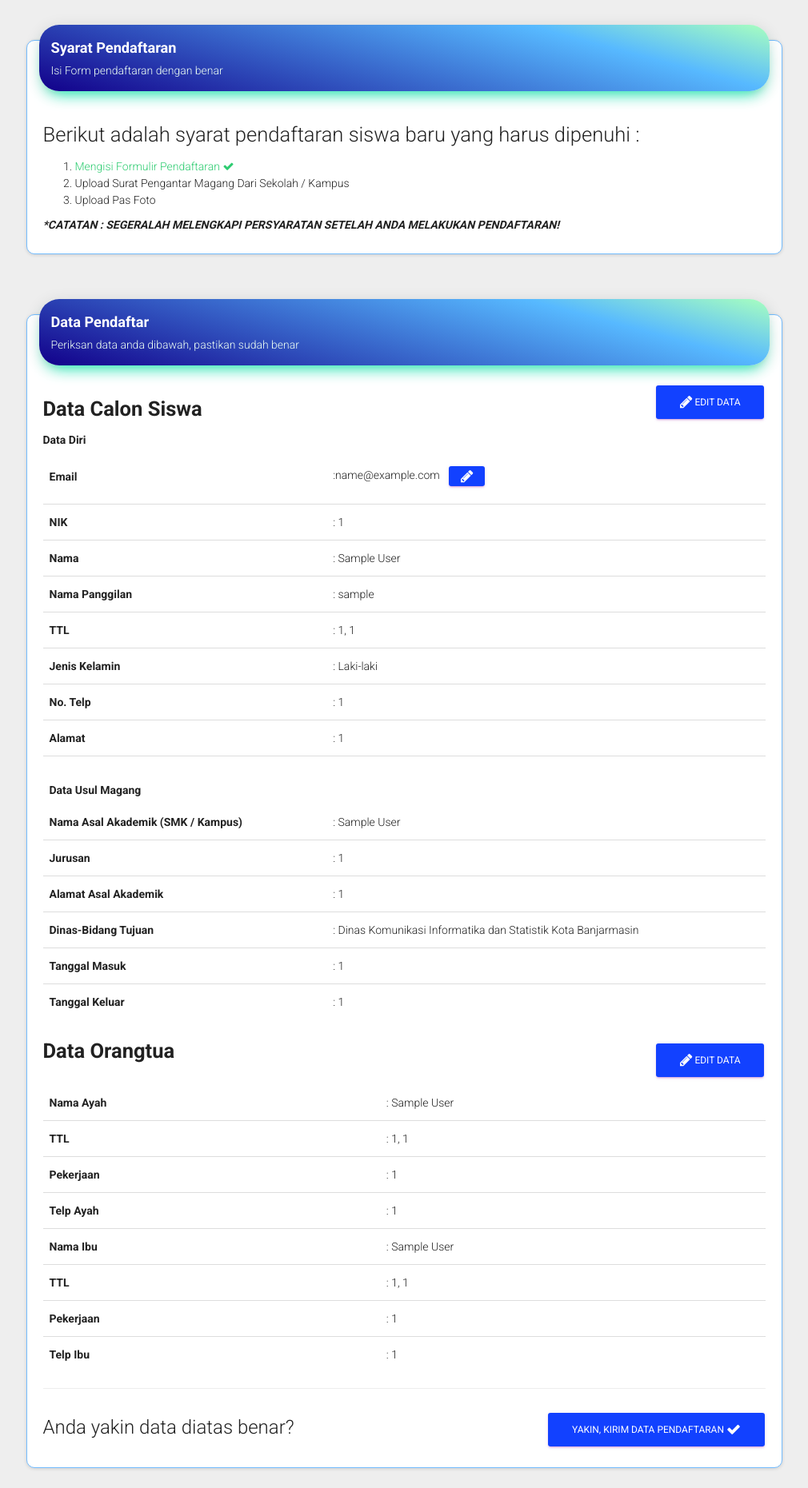
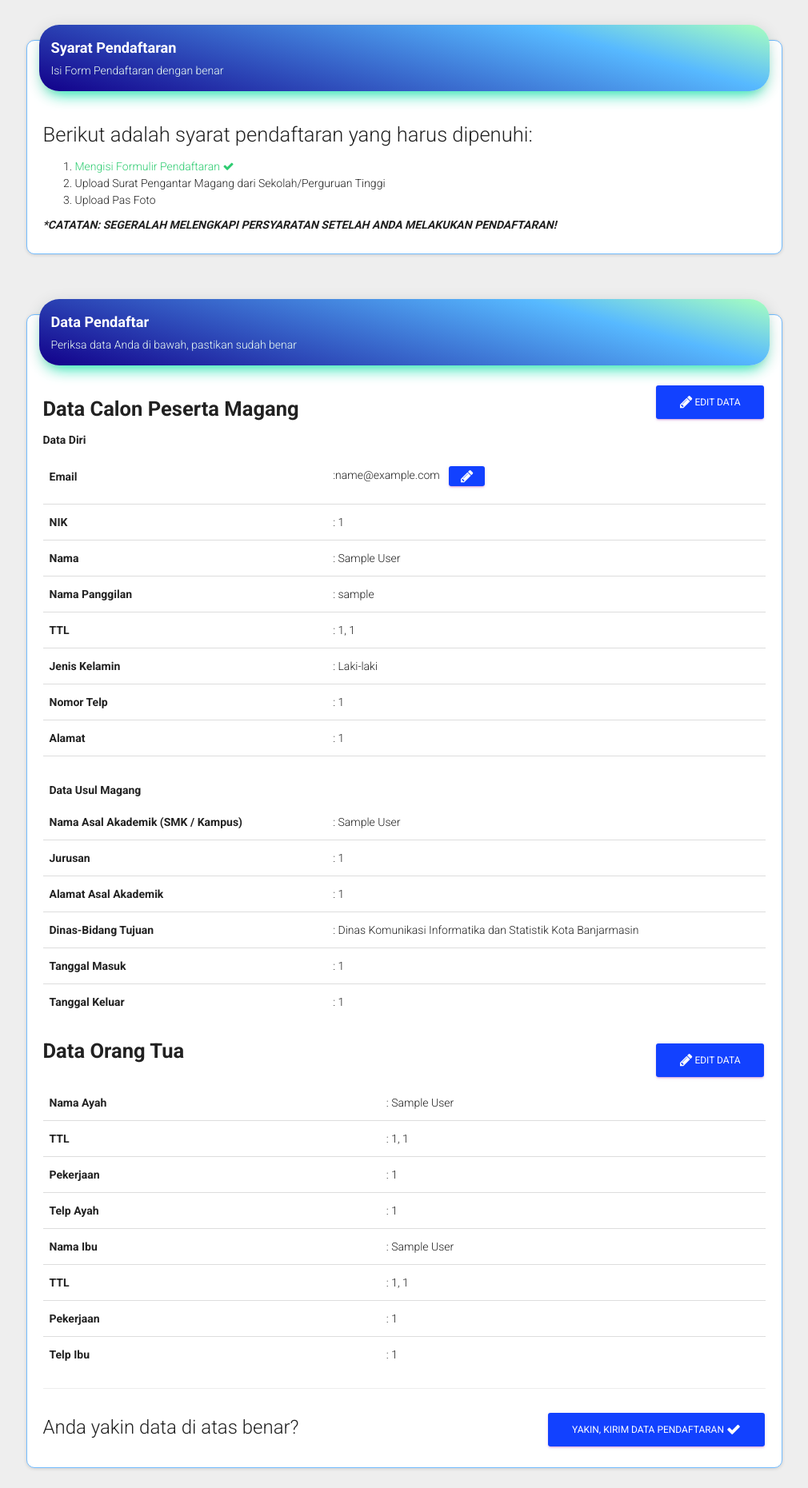
Before and after one commit to salsaar12/Aplikasi_Daftar_Magang-main, a PHP site: page /daftar_syarat.php in a window 1280 px wide. Shown: the whole page at 80% size, without its empty margins (135-1145 px from the left). Run offline with PHP 8.4, Linux system fonts and the light colour scheme; the visitor is signed in with stand-in values (Sample User, id 1); data comes from the database, SQL or seed files in the repository.

Commit message:
Update daftar_syarat1.php

```diff
--- a/daftar_syarat.php
+++ b/daftar_syarat.php
@@ -56,19 +56,22 @@ if (isset($_POST['submit'])) {
                 <div class="card" style="margin-top: 50px">
                     <div class="card-header" data-background-color="gb">
                         <h4 class="title"><b>Syarat Pendaftaran</b></h4>
-                        <p class="category">Isi Form pendaftaran dengan benar</p>
+                        <!--edit teks-->
+                        <p class="category">Isi Form Pendaftaran dengan benar</p>
                     </div>
                     <div class="card-content">
-                        <h3>Berikut adalah syarat pendaftaran siswa baru yang harus dipenuhi :</h3>
+                        <!--edit teks-->
+                        <h3>Berikut adalah syarat pendaftaran yang harus dipenuhi:</h3>
                         <ol>
                             <li>
                                 <font color="#2ecc71">Mengisi Formulir Pendaftaran <i class="fa fa-check"></font></i>
                             </li>
-                            <li>Upload Surat Pengantar Magang Dari Sekolah / Kampus</li>
+                            <!--edit teks-->
+                            <li>Upload Surat Pengantar Magang dari Sekolah/Perguruan Tinggi</li>
                             <li>Upload Pas Foto</li>
                         </ol>
 
-                        <h6><i><b>*Catatan : Segeralah melengkapi persyaratan setelah anda melakukan pendaftaran!</b></i></h6>
+                        <h6><i><b>*Catatan: Segeralah melengkapi persyaratan setelah Anda melakukan pendaftaran!</b></i></h6>
                     </div>
                 </div>
             </div>
@@ -79,12 +82,13 @@ if (isset($_POST['submit'])) {
                 <div class="card" style="margin-top: 50px">
                     <div class="card-header" data-background-color="gb">
                         <h4 class="title"><b>Data Pendaftar</b></h4>
-                        <p class="category">Periksan data anda dibawah, pastikan sudah benar</p>
+                        <p class="category">Periksa data Anda di bawah, pastikan sudah benar</p>
                     </div>
                     <div class="card-content table-responsive">
 
                         <a href="daftar_magang_baru.php" class="btn btn-primary pull-right"><i class="fa fa-pencil"></i> Edit Data</a>
-                        <h3 style="overflow: hidden;"><b>Data Calon Siswa</b></h3>
+                        <!--edit teks-->
+                        <h3 style="overflow: hidden;"><b>Data Calon Peserta Magang</b></h3>
                         <table class="table table-hover">
 
                             <tbody>
@@ -114,7 +118,7 @@ if (isset($_POST['submit'])) {
                                     <td>: <?php isset($_SESSION['gender']) && $_SESSION['gender'] == "L" ? print("Laki-laki") : print("Perempuan") ?></td>
                                 </tr>
                                 <tr>
-                                    <td><b>No. Telp</b></td>
+                                    <td><b>Nomor Telp</b></td>
                                     <td>: <?php isset($_SESSION['telp_magang'])  ?  print($_SESSION['telp_magang']) : ""; ?></td>
                                 </tr>
                                 <tr>
@@ -154,7 +158,7 @@ if (isset($_POST['submit'])) {
 
                         <a href="daftar_data_orangtua.php" class="btn btn-primary pull-right" style="margin-top: 30px;"><i class="fa fa-pencil"></i> Edit Data</a>
 
-                        <h3><b>Data Orangtua</b></h3>
+                        <h3><b>Data Orang Tua</b></h3>
                         <table class="table table-hover">
 
                             <tbody>
@@ -196,7 +200,7 @@ if (isset($_POST['submit'])) {
                         <hr>
                         <div class="row">
                             <div class="col-md-6">
-                                <p style="font-size: 18pt; padding-top: 18px;">Anda yakin data diatas benar?</p>
+                                <p style="font-size: 18pt; padding-top: 18px;">Anda yakin data di atas benar?</p>
                             </div>
                             <div class="col-md-6">
                                 <a href="proses_simpan_pendaftaran.php" class="btn btn-primary pull-right"> Yakin, kirim data pendaftaran <i class="fa fa-check"></i></a>
```
